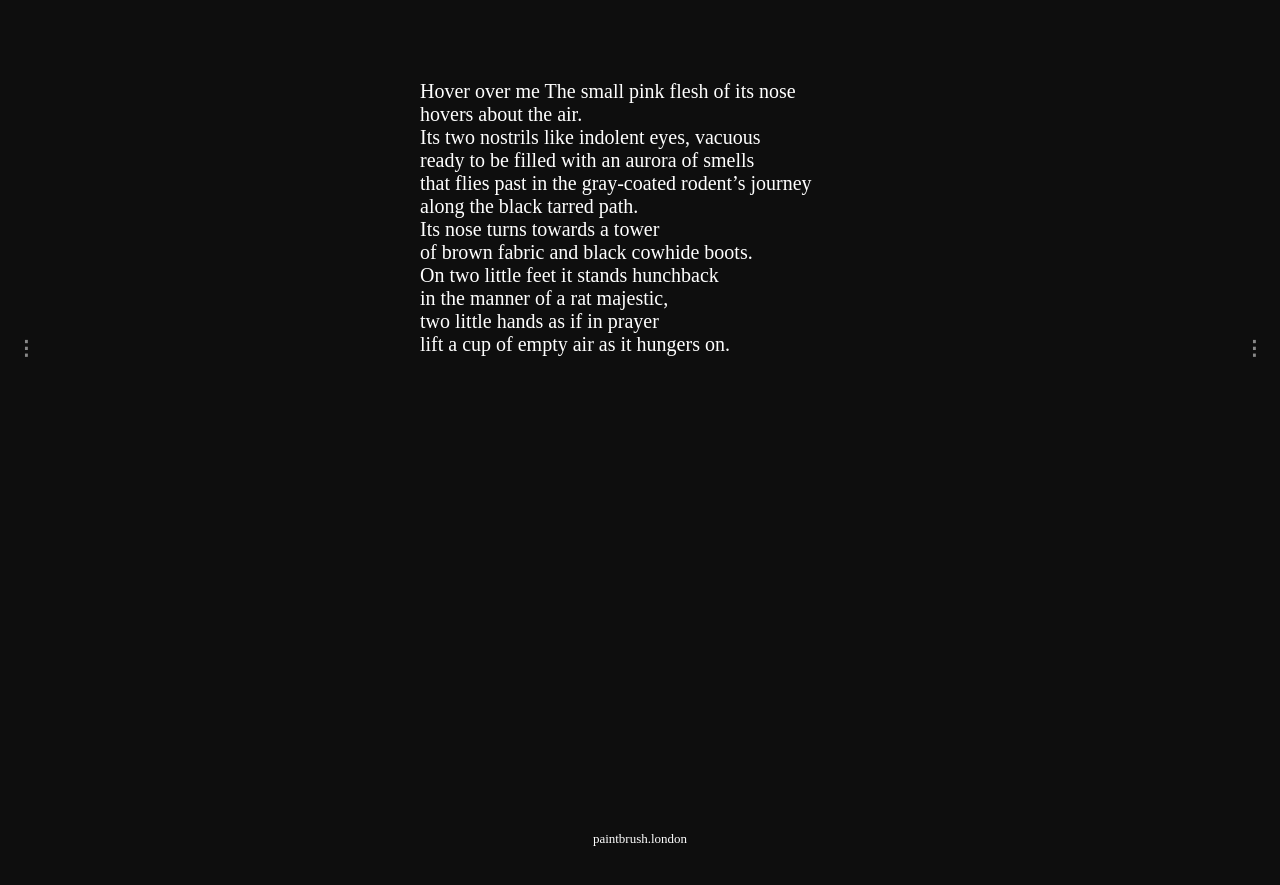
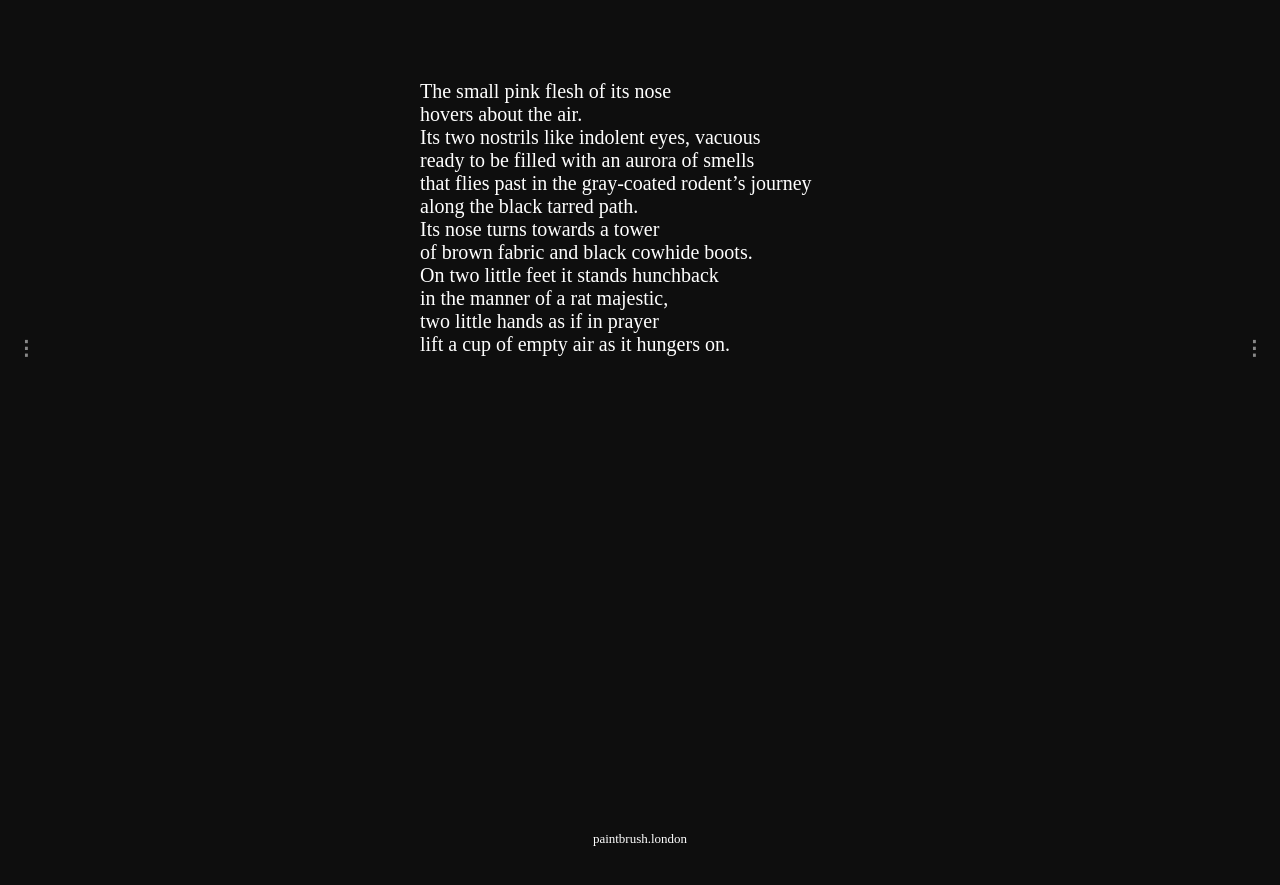
Before and after one commit to hafizzainal/hafizzainal.github.io, a Jekyll site: the page built from index.md, in a window 1280 px wide. Shown: the top 885 px of the page. Built offline with Jekyll 4.4.1, drawn with Linux system fonts in a browser that asks for light colours; our own code applies the rules of GitHub Pages for plain Markdown files.

Commit message:
Update default.html

```diff
--- a/_layouts/default.html
+++ b/_layouts/default.html
@@ -195,7 +195,7 @@ img {vertical-align: middle;}
 
   <!-- Full-width slides/quotes -->
   <div class="mySlidesText">
-    <div class="tooltip">Hover over me
+    <div class="tooltip">
     The small pink flesh of its nose<br>
     hovers about the air.<br>
     Its two nostrils like indolent eyes, vacuous<br>
```
Lines whose indentation alone changed are shown as unchanged.
